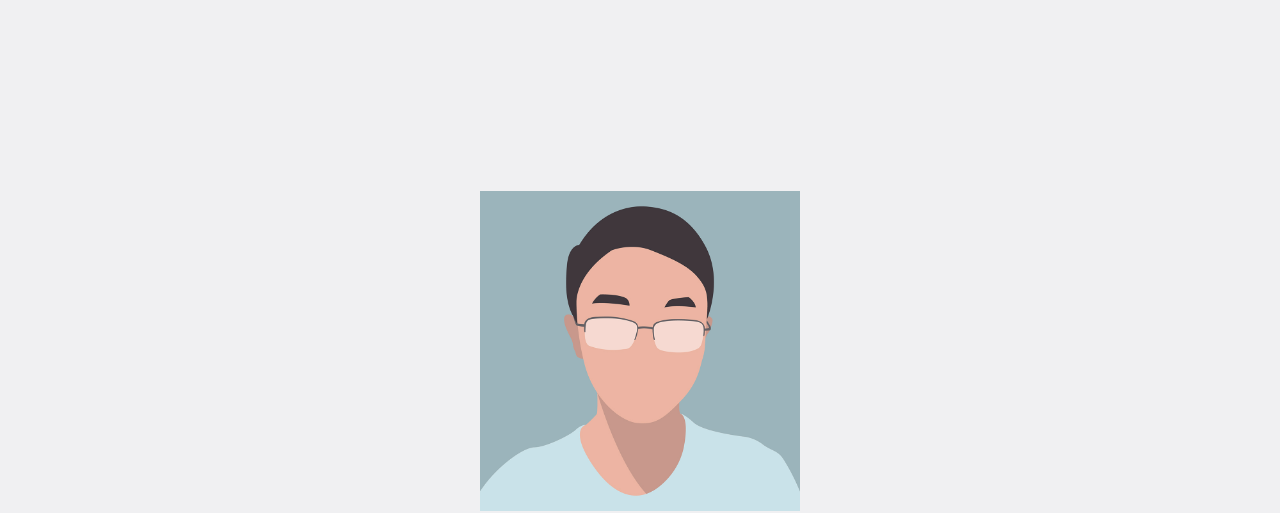
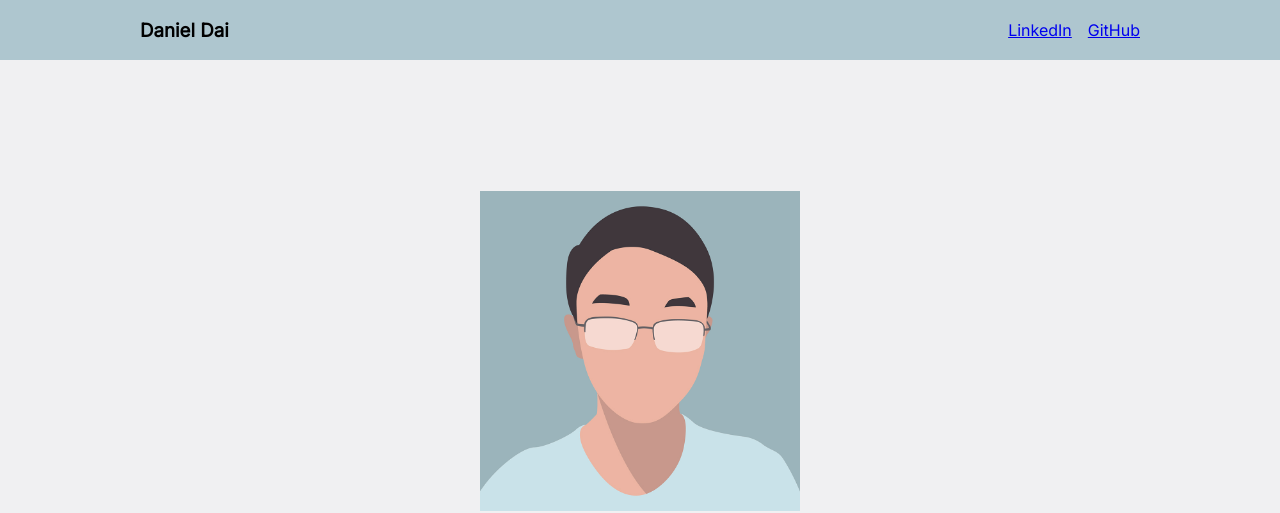
Before and after one commit to daidaniel/portfolio, a plain HTML site: page index.html in a window 1280 px wide. Shown: the top 513 px of the page. Drawn offline with Linux system fonts and the light colour scheme.

Commit message:
Add viewport meta & navbar

```diff
--- a/index.html
+++ b/index.html
@@ -4,9 +4,19 @@
 <head>
     <link rel="stylesheet" href="https://fonts.googleapis.com/css?family=Inter">
     <link rel="stylesheet" href="styles.css">
+    <meta name="viewport" content="width=device-width, initial-scale=1">
 </head>
 
 <body>
+    <header class="navbar">
+        <div class="nav">
+            <h3>Daniel Dai</h3>
+            <ul>
+                <li><a href="https://www.linkedin.com/in/daidaniel/">LinkedIn</a></li>
+                <li><a href="https://github.com/daidaniel">GitHub</a></li>
+            </ul>
+        </div>
+    </header>
     <div class="intro">
         <img src="daniel.jpg" />
         <h1>Hi! I'm Daniel.</h1>
--- a/styles.css
+++ b/styles.css
@@ -14,6 +14,33 @@ body {
 
 h1 {
     font-weight: 600;
+}
+
+ul {
+    list-style-type: none;
+}
+
+li {
+    float: left;
+    margin-left: 1rem;
+}
+
+.navbar {
+    position: fixed;
+    z-index: 10;
+    width: 100%;
+    height: 60px;
+    background: #aec6cf;
+}
+
+.nav {
+    max-width: 1000px;
+    width: 90vw;
+    height: 60px;
+    margin: auto;
+    display: flex;
+    align-items: center;
+    justify-content: space-between;
 }
 
 .intro {
```
